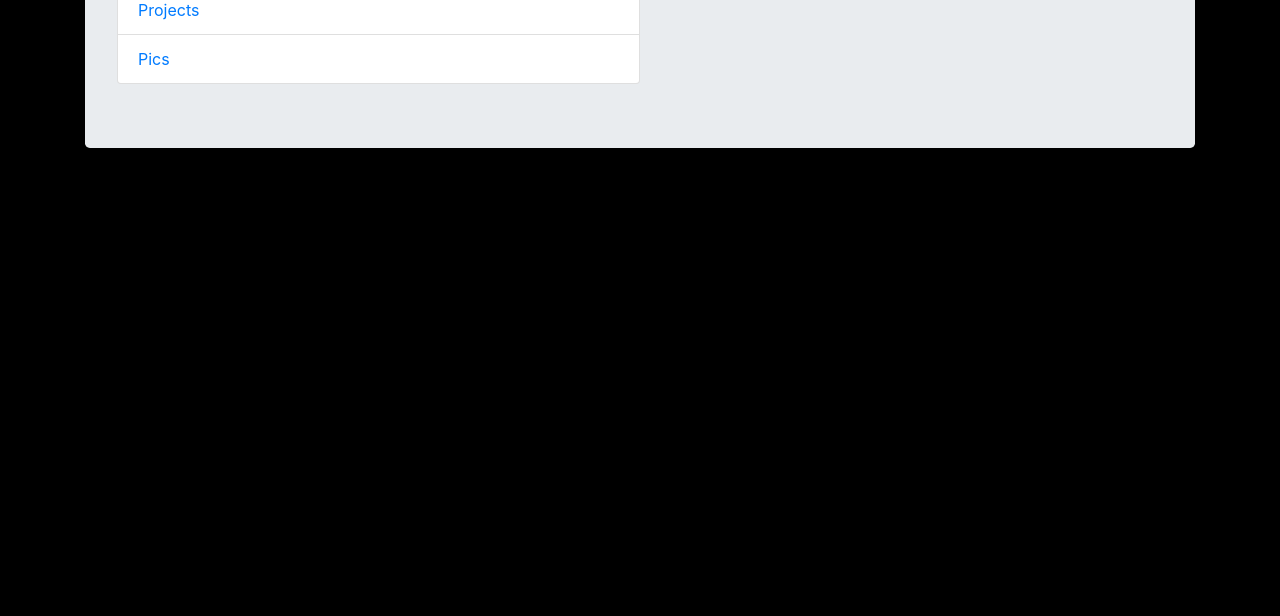
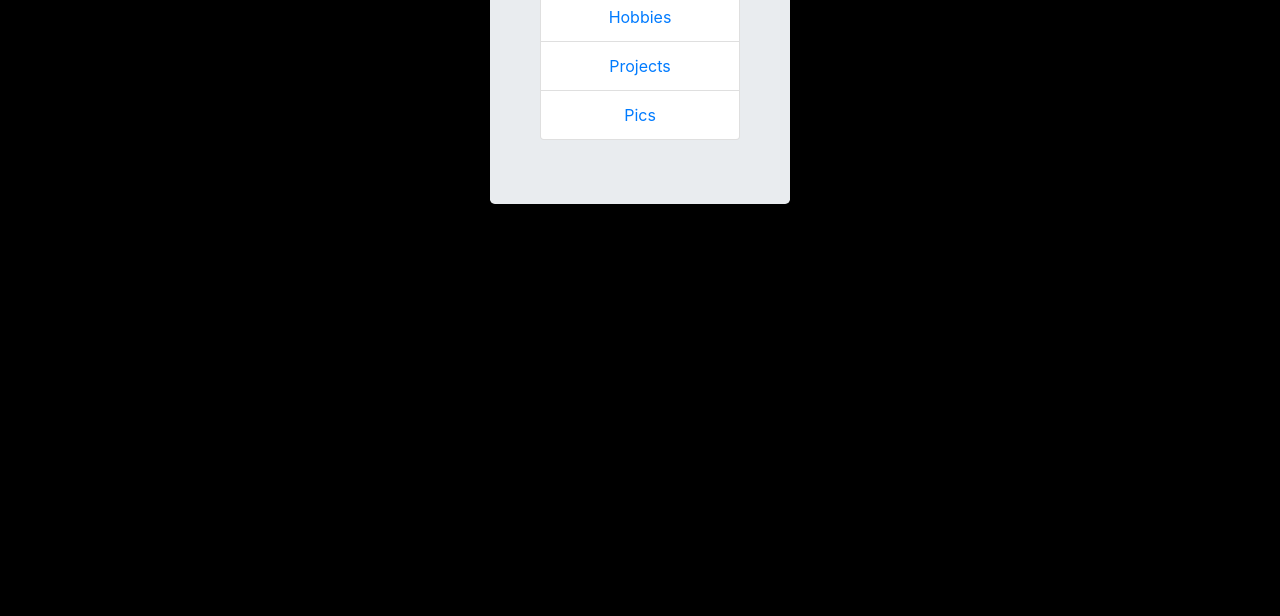
Before and after one commit to danielkang674/CS50Project0, a plain HTML site: page index.html in a window 1280 px wide. Shown: the part 184-800 px from the top of the page. Drawn offline with nearby package versions, Linux system fonts and the light colour scheme.

Commit message:
Center index jumbotron

```diff
--- a/index.html
+++ b/index.html
@@ -8,7 +8,7 @@
         <title>DK's Webpage</title>
     </head>
     <body>
-        <div class="container">
+        <div class="container" id="jumboContainer">
             <div class="jumbotron">
                 <h1>DK's Page</h1>
                 <div>
--- a/main.scss
+++ b/main.scss
@@ -13,12 +13,18 @@ h1{
 .jumbotron{
   h1{
     color: $jumbotronColor;
+    text-align: center;
   }
+  display: block;
+  margin: 5% auto 0 auto;
+  max-width: 300px;
 }
 
 ul{
+  text-align: center;
   a{
-    width: 50%;
+    width: 200px;
+    margin: auto;
   }
 }
 
```
Also changed, not shown: main.css, 1 other file.
